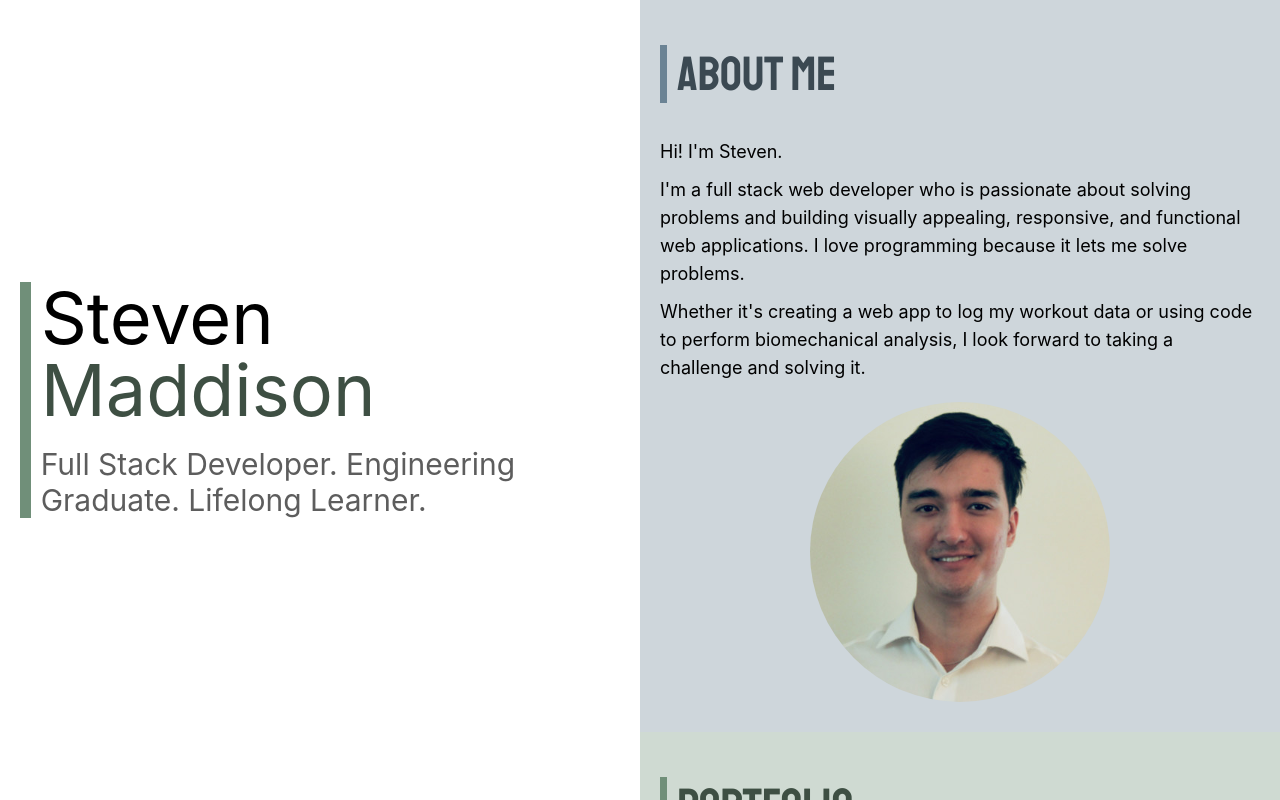
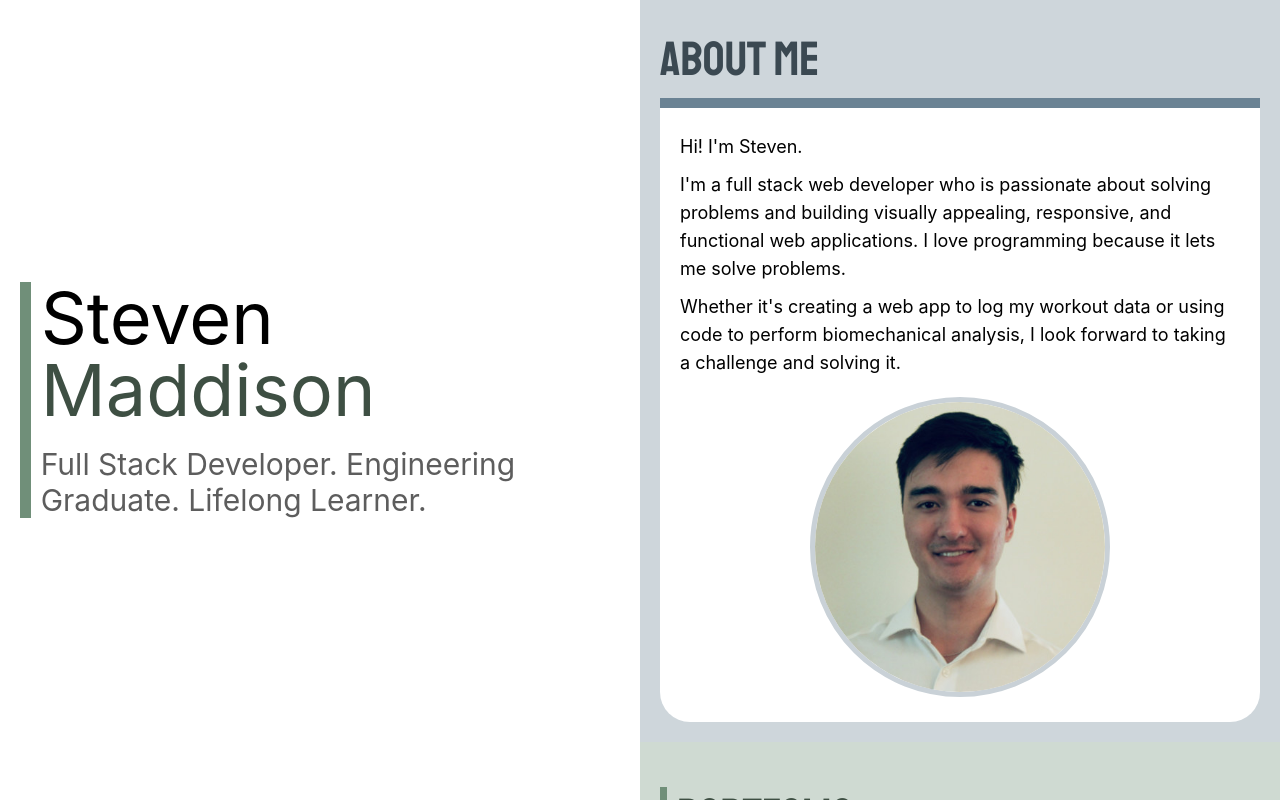
Before and after one commit to Stevtm/portfolio-v3, a React (Create React App) app: page / in a window 1280 px wide. Built offline with nearby package versions, Linux system fonts and the light colour scheme.

Commit message:
update about me section styling

```diff
--- a/src/components/About/index.js
+++ b/src/components/About/index.js
@@ -19,7 +19,7 @@ const About = () => {
 			<Anchor id={"about"}></Anchor>
 			<AboutSection>
 				<AboutHeader>
-					<ColorBar></ColorBar>
+					{/* <ColorBar></ColorBar> */}
 					<HeaderText>About Me</HeaderText>
 				</AboutHeader>
 				<AboutContent>
--- a/src/components/About/styles.js
+++ b/src/components/About/styles.js
@@ -38,7 +38,7 @@ export const AboutHeader = styled.div`
 	display: flex;
 	flex-direction: row;
 	text-align: center;
-	margin: 25px 0;
+	margin: 10px 0;
 `;
 
 export const HeaderText = styled.h2`
@@ -56,8 +56,14 @@ export const HeaderText = styled.h2`
 export const AboutContent = styled.div`
 	/* box model */
 	align-items: center;
+	border-top: 10px solid ${({ theme }) => theme.pastelBlue.DEFAULT};
+	border-radius: 0px 0px 30px 30px;
 	display: flex;
 	flex-direction: column;
+	padding: 15px;
+
+	/* visual decorations */
+	background-color: white;
 
 	@media (min-width: 1281px) {
 		flex-direction: row;
@@ -66,6 +72,7 @@ export const AboutContent = styled.div`
 
 export const AboutText = styled.p`
 	/* box model */
+	padding: 0px 5px;
 	margin: 10px 0;
 	width: 100%;
 
@@ -76,10 +83,9 @@ export const AboutText = styled.p`
 
 export const ProfilePic = styled.img`
 	/* box model */
-	margin: 10px 0;
+	border: 5px solid ${({ theme }) => theme.pastelBlue.light};
+	border-radius: 100%;
+	margin: 10px 5px;
 	width: 80%;
 	max-width: 300px;
-
-	/* visual decorations */
-	border-radius: 100%;
 `;
```
